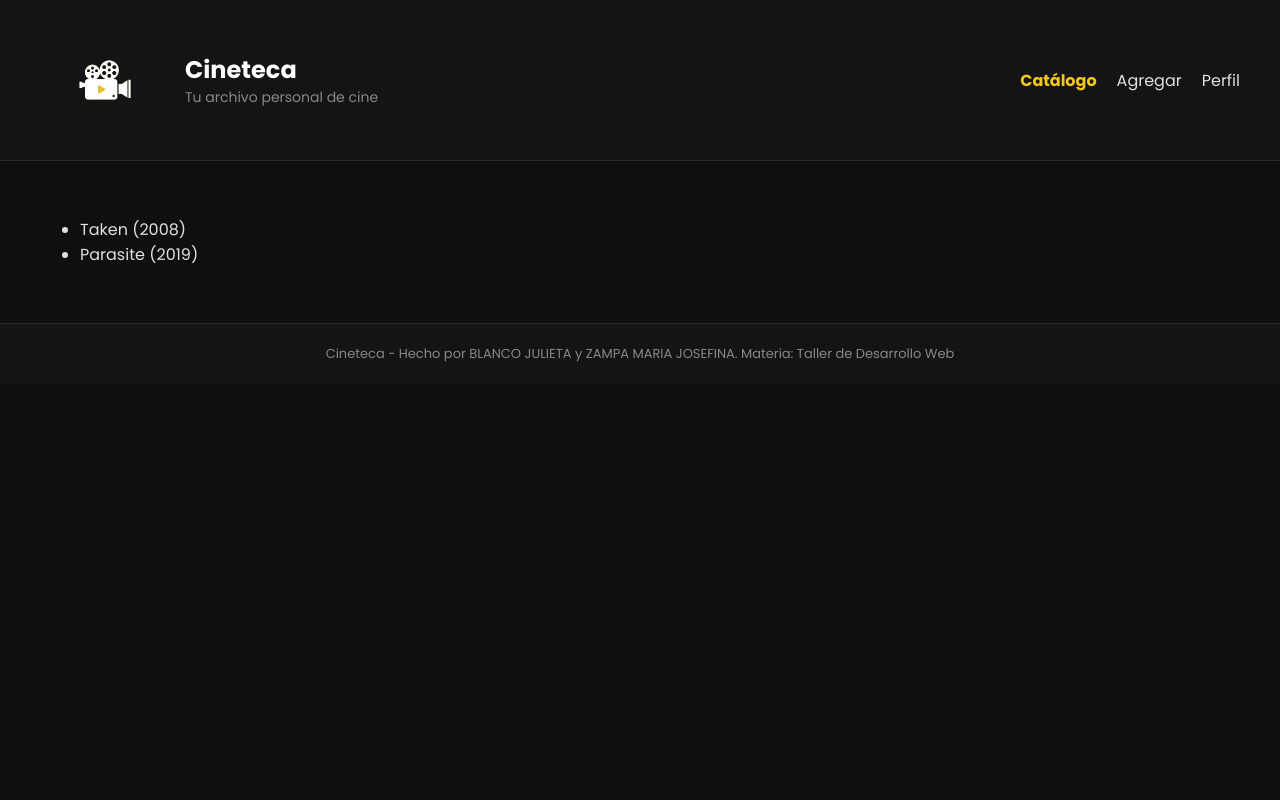
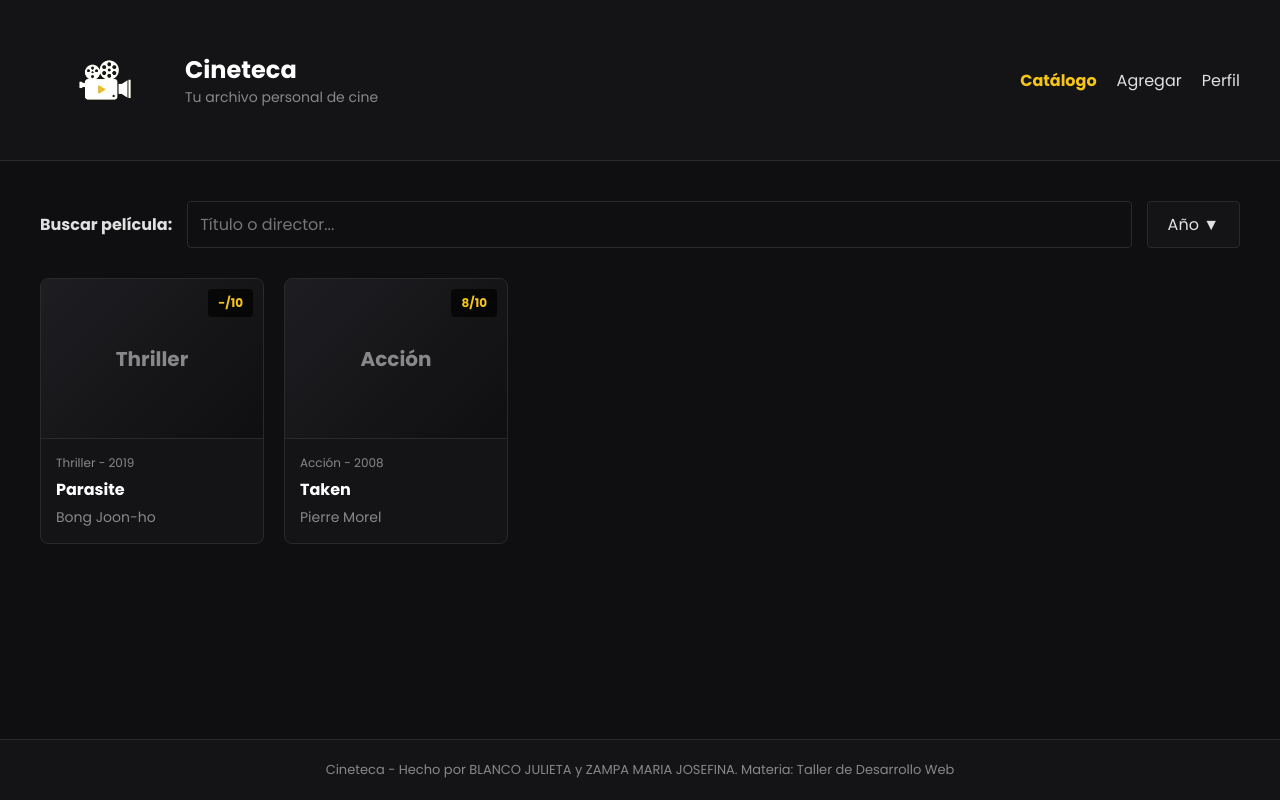
Before and after one commit to josezampa/Proyecto2026-Zampa-Blanco, a React (Vite) app in the folder segunda-entrega/: page / in a window 1280 px wide. Built offline with nearby package versions, Linux system fonts and the light colour scheme; data requests are answered from the project's data file.

Commit message:
feat:tarjetas peli y buscador

```diff
--- /dev/null
+++ b/segunda-entrega/src/components/PeliculaCard.jsx
@@ -0,0 +1,21 @@
+const PeliculaCard = ({ pelicula }) => {
+  const puntuacion = pelicula.puntuacion || "-";
+
+  return (
+    <article className="tarjeta-peli">
+      <div className="cont-portada">
+        <span className="puntuacion">{puntuacion}/10</span>
+        <span className="genero-portada">{pelicula.genero}</span>
+      </div>
+      <div className="info-tarjeta">
+        <p className="gen-year">
+          {pelicula.genero} - {pelicula.anio}
+        </p>
+        <h3>{pelicula.titulo}</h3>
+        <p className="director">{pelicula.director}</p>
+      </div>
+    </article>
+  );
+};
+
+export default PeliculaCard;
--- a/segunda-entrega/src/pages/Catalogo.jsx
+++ b/segunda-entrega/src/pages/Catalogo.jsx
@@ -1,17 +1,20 @@
 import { useEffect, useState } from "react";
 import { obtenerPeliculas } from "@api/peliculas";
+import PeliculaCard from "@components/PeliculaCard";
 
 const Catalogo = () => {
   const [peliculas, setPeliculas] = useState([]);
   const [cargando, setCargando] = useState(true);
   const [error, setError] = useState("");
+  const [busqueda, setBusqueda] = useState("");
+  const [ordenDescendente, setOrdenDescendente] = useState(true);
 
   useEffect(() => {
     const cargarPeliculas = async () => {
       try {
         setPeliculas(await obtenerPeliculas());
-      } catch (err) {
-        setError(err.message);
+      } catch {
+        setError("No se pudo conectar con el servidor. Probá de nuevo más tarde.");
       } finally {
         setCargando(false);
       }
@@ -23,14 +26,52 @@ const Catalogo = () => {
   if (cargando) return <p>Cargando películas...</p>;
   if (error) return <p role="alert">{error}</p>;
 
+  const texto = busqueda.trim().toLowerCase();
+
+  const peliculasVisibles = peliculas
+    .filter(
+      (peli) =>
+        peli.titulo.toLowerCase().includes(texto) ||
+        peli.director.toLowerCase().includes(texto)
+    )
+    .sort((a, b) => (ordenDescendente ? b.anio - a.anio : a.anio - b.anio));
+
   return (
-    <ul>
-      {peliculas.map((peli) => (
-        <li key={peli.id}>
-          {peli.titulo} ({peli.anio})
-        </li>
-      ))}
-    </ul>
+    <>
+      <div className="busqueda">
+        <label htmlFor="buscar-peli">Buscar película:</label>
+        <input
+          type="search"
+          id="buscar-peli"
+          className="campo"
+          placeholder="Título o director..."
+          maxLength={50}
+          value={busqueda}
+          onChange={(e) => setBusqueda(e.target.value)}
+        />
+        <button
+          type="button"
+          className="btn-filtro"
+          onClick={() => setOrdenDescendente((actual) => !actual)}
+        >
+          Año {ordenDescendente ? "▼" : "▲"}
+        </button>
+      </div>
+
+      {peliculasVisibles.length === 0 ? (
+        <p className="mensaje-vacio">
+          {peliculas.length === 0
+            ? "Todavía no cargaste películas. Sumá la primera desde la sección Agregar."
+            : "No hay películas que coincidan con la búsqueda."}
+        </p>
+      ) : (
+        <div className="grilla-pelis">
+          {peliculasVisibles.map((peli) => (
+            <PeliculaCard key={peli.id} pelicula={peli} />
+          ))}
+        </div>
+      )}
+    </>
   );
 };
 
--- a/segunda-entrega/src/styles/base/_reset.scss
+++ b/segunda-entrega/src/styles/base/_reset.scss
@@ -6,14 +6,16 @@
 }
 
 body {
+  margin: 0;
+  background: $bg-principal;
+  color: $text-terciario;
+  font-family: "Poppins", sans-serif;
+}
+
+#root {
   display: flex;
   flex-direction: column;
   min-height: 100vh;
-  margin: 0;
-  padding: 0;
-  background: $bg-principal;
-  color: $text-terciario;
-  font-family: "Poppins", sans-serif;
 }
 
 h1,
--- /dev/null
+++ b/segunda-entrega/src/styles/components/_controles.scss
@@ -0,0 +1,32 @@
+@use "../abstracts/variables" as *;
+
+.campo {
+  width: 100%;
+  padding: $espacio-s 12px;
+  background: $bg-principal;
+  border: 1px solid $border-color;
+  border-radius: $radio-chico;
+  color: $text-terciario;
+  font: inherit;
+  transition: border-color $transicion;
+
+  &:focus {
+    border-color: $a-color;
+    outline: none;
+  }
+}
+
+.btn-filtro {
+  padding: $espacio-s $espacio-m;
+  background: $bg-secundario;
+  border: 1px solid $border-color;
+  border-radius: $radio-chico;
+  color: $text-terciario;
+  font: inherit;
+  cursor: pointer;
+  transition: background $transicion;
+
+  &:hover {
+    background: $bg-hover;
+  }
+}
--- /dev/null
+++ b/segunda-entrega/src/styles/components/_tarjeta-peli.scss
@@ -0,0 +1,63 @@
+@use "../abstracts/variables" as *;
+
+.tarjeta-peli {
+  overflow: hidden;
+  background: $bg-secundario;
+  border: 1px solid $border-color;
+  border-radius: $radio;
+  transition: transform $transicion;
+
+  &:hover {
+    transform: translateY(-5px);
+  }
+
+  .cont-portada {
+    position: relative;
+    display: flex;
+    justify-content: center;
+    align-items: center;
+    height: 160px;
+    padding: 0 $espacio-m;
+    background: linear-gradient(135deg, $bg-hover, $bg-principal);
+    border-bottom: 1px solid $border-color;
+  }
+
+  .genero-portada {
+    color: $text-secundario;
+    font-size: 20px;
+    font-weight: bold;
+    text-align: center;
+  }
+
+  .puntuacion {
+    position: absolute;
+    top: $espacio-s;
+    right: $espacio-s;
+    padding: 5px $espacio-s;
+    background: $fondo-translucido;
+    border-radius: $radio-chico;
+    color: $a-color;
+    font-size: 12px;
+    font-weight: bold;
+  }
+
+  .info-tarjeta {
+    padding: 15px;
+
+    h3 {
+      margin-bottom: 5px;
+      font-size: 16px;
+    }
+  }
+
+  .gen-year {
+    margin-bottom: 5px;
+    color: $text-secundario;
+    font-size: 12px;
+  }
+
+  .director {
+    color: $text-secundario;
+    font-size: 14px;
+  }
+}
--- a/segunda-entrega/src/styles/main.scss
+++ b/segunda-entrega/src/styles/main.scss
@@ -1,11 +1,6 @@
-@use "abstracts/variables";
-@use "abstracts/mixins";
 @use "base/reset";
 @use "layout/header";
 @use "layout/footer";
-
-body {
-  margin: 0;
-  background: variables.$bg-principal;
-  color: variables.$text-terciario;
-}
+@use "components/controles";
+@use "components/tarjeta-peli";
+@use "pages/catalogo";
--- /dev/null
+++ b/segunda-entrega/src/styles/pages/_catalogo.scss
@@ -0,0 +1,35 @@
+@use "../abstracts/variables" as *;
+@use "../abstracts/mixins" as *;
+
+.busqueda {
+  display: flex;
+  gap: 15px;
+  margin-bottom: 30px;
+
+  @include movil {
+    flex-wrap: wrap;
+  }
+
+  label {
+    align-self: center;
+    color: $text-terciario;
+    font-weight: bold;
+    white-space: nowrap;
+  }
+
+  input {
+    flex: 1;
+    min-width: 0;
+  }
+}
+
+.grilla-pelis {
+  display: grid;
+  grid-template-columns: repeat(auto-fill, minmax(200px, 1fr));
+  gap: $espacio-m;
+}
+
+.mensaje-vacio {
+  color: $text-secundario;
+  font-size: 14px;
+}
```
